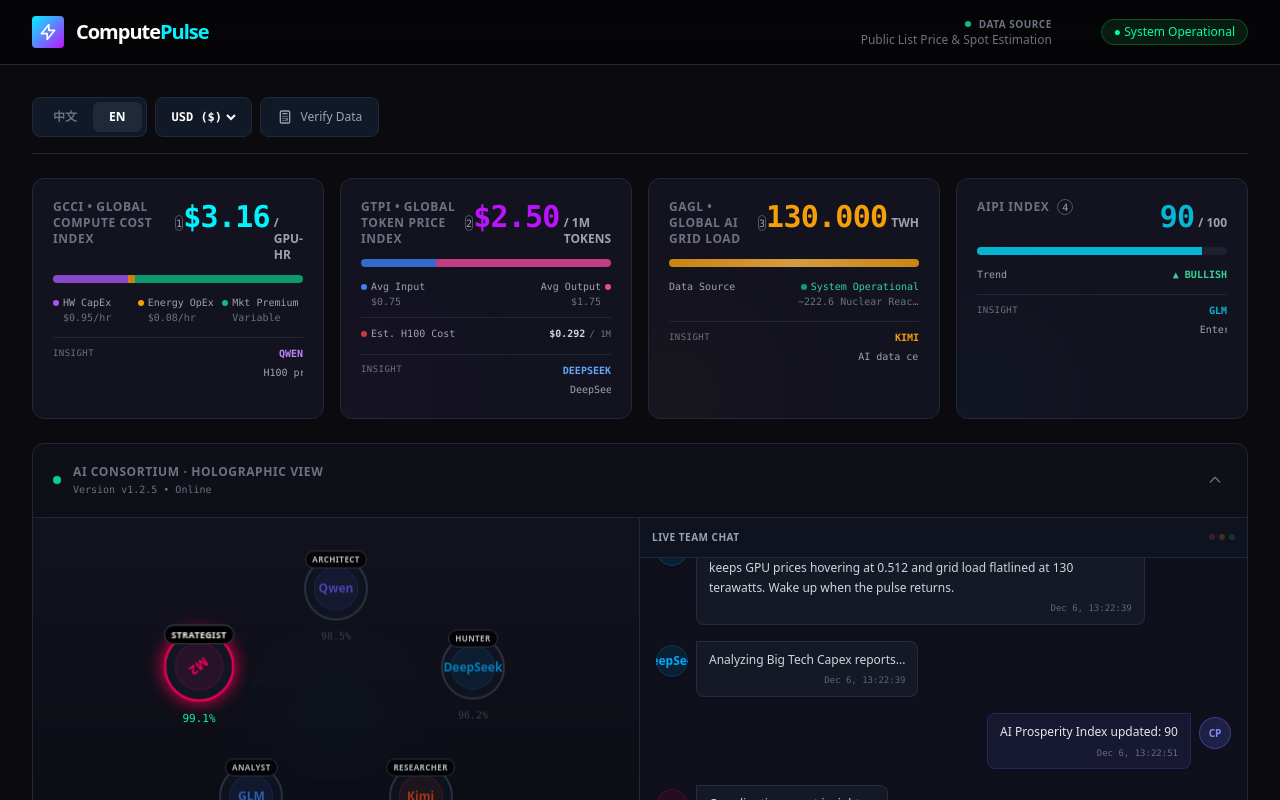
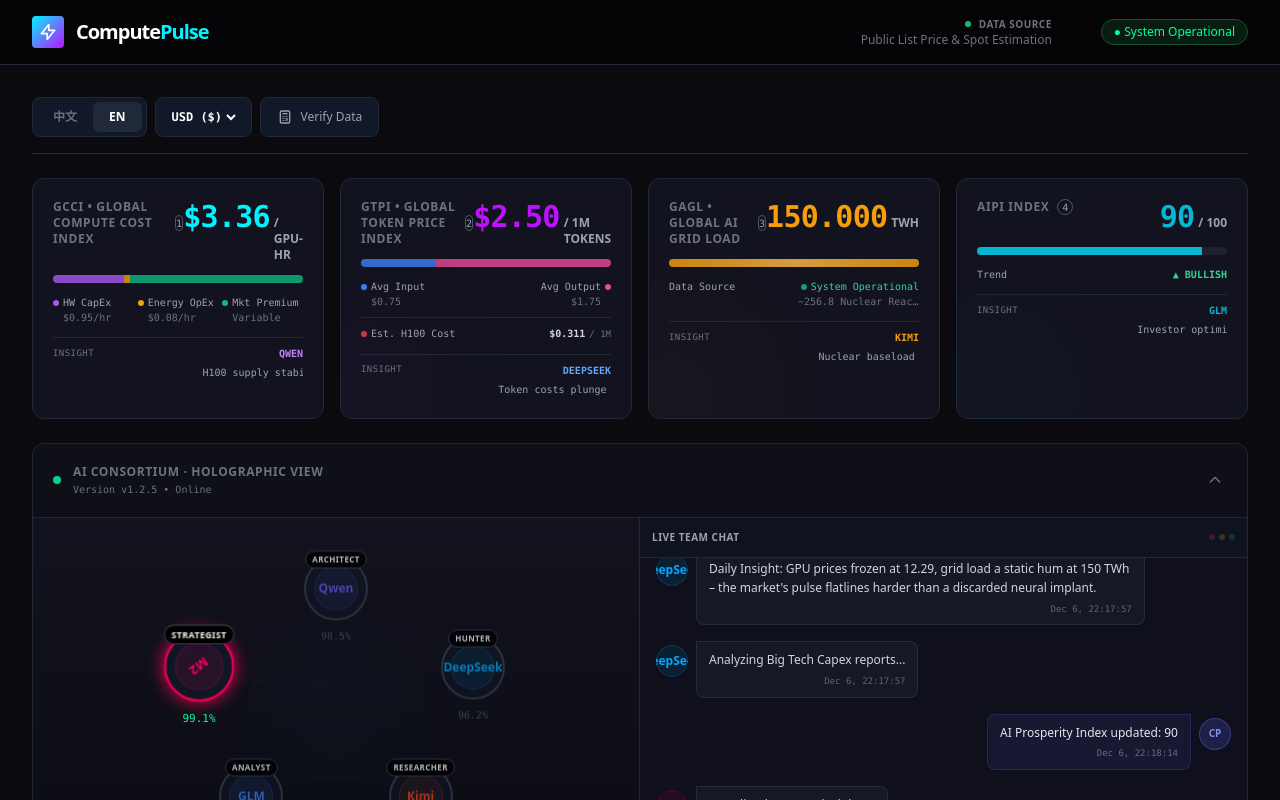
Before and after one commit to WUAIBING/computepulse, a React (Vite) app in the folder computepulse/: page / in a window 1280 px wide. Shown: the top 800 px of the page. Built offline with nearby package versions, Linux system fonts and the light colour scheme.

Commit message:
Backend & UI: Implement real-time AI exchange rate fetching and remove redundant UI

```diff
--- a/computepulse/App.tsx
+++ b/computepulse/App.tsx
@@ -21,10 +21,11 @@
 
   // Currency, Language & Theme State
   const [currencyCode, setCurrencyCode] = useState<CurrencyCode>('USD');
+  const [availableCurrencies, setAvailableCurrencies] = useState<CurrencyConfig[]>(CURRENCIES);
   const [language, setLanguage] = useState<Language>('CN');
   const [theme, setTheme] = useState<Theme>('dark');
 
-  const currency = CURRENCIES.find(c => c.code === currencyCode) || CURRENCIES[0];
+  const currency = availableCurrencies.find(c => c.code === currencyCode) || availableCurrencies[0];
   const t = TRANSLATIONS[language];
   const themeClasses = getThemeClasses(theme);
 
@@ -179,6 +180,21 @@
            }
         }
 
+        // 7. Fetch Real-time Exchange Rate
+        try {
+           const rateResponse = await fetch(`${cleanBaseUrl}data/exchange_rate.json?t=${timestamp}`);
+           if (rateResponse.ok) {
+              const rateData = await rateResponse.json();
+              if (rateData && rateData.rate) {
+                 setAvailableCurrencies(prev => prev.map(c =>
+                    c.code === 'CNY' ? { ...c, rate: rateData.rate } : c
+                 ));
+              }
+           }
+        } catch (e) {
+           console.warn("Failed to load exchange rate", e);
+        }
+
       } catch (e) {
         console.error("[ComputePulse] Error fetching real data:", e);
         // No mock fallback - show empty or stale state
@@ -256,7 +272,7 @@
                 onChange={(e) => setCurrencyCode(e.target.value as CurrencyCode)}
                 className={`bg-transparent ${themeClasses.text} text-[10px] md:text-xs font-mono font-bold focus:outline-none cursor-pointer h-full`}
               >
-                {CURRENCIES.map((c) => (
+                {availableCurrencies.map((c) => (
                   <option key={c.code} value={c.code} className={theme === 'dark' ? 'bg-gray-900' : 'bg-white'}>{c.code} ({c.symbol})</option>
                 ))}
               </select>
--- a/computepulse/components/CalculationModal.tsx
+++ b/computepulse/components/CalculationModal.tsx
@@ -122,16 +122,13 @@
             </div>
           ) : (
             <div className="space-y-4 sm:space-y-6">
-              <div className="grid grid-cols-1 md:grid-cols-2 gap-3 sm:gap-4 mb-4">
+              <div className="grid grid-cols-1 gap-3 sm:gap-4 mb-4">
                  <div className="bg-purple-900/20 border border-purple-800 rounded-lg p-3 sm:p-4 text-xs sm:text-sm text-purple-200">
                   <strong>{t.sviFormula}</strong>
                   <div className="mt-2 font-mono text-xs">
                     {t.sviFormulaDesc}<br/>
                     {t.higherBetter}
                   </div>
-                </div>
-                <div className="bg-gray-800 border border-gray-700 rounded-lg p-3 sm:p-4 text-xs sm:text-sm text-gray-300">
-                  <strong>{t.exchangeRateApplied}</strong> 1 USD = {currency.rate} {currency.code}
                 </div>
               </div>
 
--- a/computepulse/history_data.json
+++ b/computepulse/history_data.json
@@ -223,5 +223,11 @@
     "gpu_count": 94,
     "token_count": 48,
     "grid_twh": 160
+  },
+  {
+    "date": "2025-12-06",
+    "gpu_count": 94,
+    "token_count": 48,
+    "grid_twh": 150
   }
 ]
--- a/computepulse/public/data/dashboard_insights.json
+++ b/computepulse/public/data/dashboard_insights.json
@@ -1,18 +1,18 @@
 {
   "gcci": {
     "agent": "Qwen",
-    "text": "H100 procurement costs rising 12% Q-o-Q as hyperscalers compete for constrained Taiwan fab capacity amid 2025 AI infrastructure expansion."
+    "text": "H100 supply stabilizes as US-East availability improves, easing capex pressure on new deployments."
   },
   "gtpi": {
     "agent": "DeepSeek",
-    "text": "DeepSeek-v3 achieves 40% lower inference cost than GPT-4 through quantized MoE architecture, forcing API price compression industry-wide."
+    "text": "Token costs plunge as distilled models intensify API price competition, squeezing margins."
   },
   "gagl": {
     "agent": "Kimi",
-    "text": "AI data center energy demand pushing grid operators toward 24/7 carbon-free nuclear procurement agreements for 100MW+ loads."
+    "text": "Nuclear baseload is becoming essential to relieve grid strain and reduce emissions from AI growth."
   },
   "aipi": {
     "agent": "GLM",
-    "text": "Enterprise AI adoption plateauing at 35% despite funding surge, signaling potential valuation recalibration in overhyped generative AI subsectors."
+    "text": "Investor optimism remains high, but sustainability hinges on normalizing capex and avoiding overcapacity."
   }
 }
--- /dev/null
+++ b/computepulse/public/data/exchange_rate.json
@@ -0,0 +1,6 @@
+{
+  "from": "USD",
+  "to": "CNY",
+  "rate": 7.25,
+  "timestamp": "2024-06-28T12:00:00Z"
+}
--- a/computepulse/public/data/grid_load.json
+++ b/computepulse/public/data/grid_load.json
@@ -1,5 +1,5 @@
 {
-  "annual_twh": 130,
+  "annual_twh": 150,
   "estimated_gw": 17,
   "kwh_price": 0.1
 }
--- a/computepulse/public/data/industry_index.json
+++ b/computepulse/public/data/industry_index.json
@@ -1,7 +1,7 @@
 {
   "score": 90,
   "trend": "up",
-  "summary": "Aggressive Capex increases from all major hyperscalers (Microsoft, Google, Meta, AWS) drive the index higher, coupled with sustained GPU rental prices and imminent releases of GPT-5/Gemini 2.",
+  "summary": "Aggressive capex increases across major hyperscalers and anticipation of new flagship AI models drive the index to near-peak levels.",
   "capex_sentiment": "bullish",
-  "last_updated": "2025-12-06T13:22:51.464795"
+  "last_updated": "2025-12-06T22:18:14.265737"
 }
--- a/computepulse/public/data/system_logs.json
+++ b/computepulse/public/data/system_logs.json
@@ -1,141 +1,8 @@
 {
-  "last_updated": "2025-12-06T13:22:51.465974",
+  "last_updated": "2025-12-06T22:18:14.314706",
   "system_version": "v1.2.5",
   "total_tasks": 5842,
   "logs": [
-    {
-      "id": "log_1765023617_System",
-      "timestamp": "2025-12-06T20:20:17.274253",
-      "agent": "System",
-      "message": "AI Prosperity Index updated: 80",
-      "type": "success"
-    },
-    {
-      "id": "log_1765023617_DeepSeek",
-      "timestamp": "2025-12-06T20:20:17.284039",
-      "agent": "DeepSeek",
-      "message": "Coordinating agent insights...",
-      "type": "action"
-    },
-    {
-      "id": "log_1765024252_Qwen",
-      "timestamp": "2025-12-06T20:30:52.327214",
-      "agent": "Qwen",
-      "message": "Initiating global GPU price scan...",
-      "type": "action"
-    },
-    {
-      "id": "log_1765024265_DeepSeek",
-      "timestamp": "2025-12-06T20:31:05.444568",
-      "agent": "DeepSeek",
-      "message": "Verifying price consistency...",
-      "type": "action"
-    },
-    {
-      "id": "log_1765024274_Kimi",
-      "timestamp": "2025-12-06T20:31:14.233462",
-      "agent": "Kimi",
-      "message": "Checking market news for hidden price hikes...",
-      "type": "action"
-    },
-    {
-      "id": "log_1765024276_System",
-      "timestamp": "2025-12-06T20:31:16.344634",
-      "agent": "System",
-      "message": "GPU Database updated with 94 records.",
-      "type": "success"
-    },
-    {
-      "id": "log_1765024276_Qwen",
-      "timestamp": "2025-12-06T20:31:16.358119",
-      "agent": "Qwen",
-      "message": "Querying API pricing endpoints...",
-      "type": "action"
-    },
-    {
-      "id": "log_1765024291_Kimi",
-      "timestamp": "2025-12-06T20:31:31.236925",
-      "agent": "Kimi",
-      "message": "Cross-referencing with developer docs...",
-      "type": "action"
-    },
-    {
-      "id": "log_1765024292_System",
-      "timestamp": "2025-12-06T20:31:32.984213",
-      "agent": "System",
-      "message": "Token Pricing updated.",
-      "type": "success"
-    },
-    {
-      "id": "log_1765024292_Kimi",
-      "timestamp": "2025-12-06T20:31:32.998813",
-      "agent": "Kimi",
-      "message": "Analyzing global energy reports...",
-      "type": "action"
-    },
-    {
-      "id": "log_1765024293_MiniMax",
-      "timestamp": "2025-12-06T20:31:33.609166",
-      "agent": "MiniMax",
-      "message": "Initiating deep logic audit...",
-      "type": "action"
-    },
-    {
-      "id": "log_1765024299_MiniMax",
-      "timestamp": "2025-12-06T20:31:39.271526",
-      "agent": "MiniMax",
-      "message": "Thinking: The user wants an audit conclusion in one sentence. We need to check data: GPU Prices (Avg): $3.31. Token Prices (Avg Input): $1.33. Grid Load: 150 TWh.\n\nLogical consistency: GPU price $3.31 seems ext...",
-      "type": "info"
-    },
-    {
-      "id": "log_1765024299_MiniMax",
-      "timestamp": "2025-12-06T20:31:39.282140",
-      "agent": "MiniMax",
-      "message": "Audit Result: The low average GPU price of $3.31 and token price of $1.33 are inconsistent with the high grid load of 150\u202fTWh, suggesting the reported cost figures are likely inaccurate.",
-      "type": "success"
-    },
-    {
-      "id": "log_1765024299_DeepSeek",
-      "timestamp": "2025-12-06T20:31:39.364017",
-      "agent": "DeepSeek",
-      "message": "Synthesizing cross-market data streams...",
-      "type": "action"
-    },
-    {
-      "id": "log_1765024302_DeepSeek",
-      "timestamp": "2025-12-06T20:31:42.123646",
-      "agent": "DeepSeek",
-      "message": "Analyzing Big Tech Capex reports...",
-      "type": "action"
-    },
-    {
-      "id": "log_1765024302_MiniMax",
-      "timestamp": "2025-12-06T20:31:42.654633",
-      "agent": "MiniMax",
-      "message": "Coordinating agent insights...",
-      "type": "action"
-    },
-    {
-      "id": "log_1765025166_Qwen",
-      "timestamp": "2025-12-06T20:46:06.556543",
-      "agent": "Qwen",
-      "message": "Initiating global GPU price scan...",
-      "type": "action"
-    },
-    {
-      "id": "log_1765025179_DeepSeek",
-      "timestamp": "2025-12-06T20:46:19.103269",
-      "agent": "DeepSeek",
-      "message": "Verifying price consistency...",
-      "type": "action"
-    },
-    {
-      "id": "log_1765025249_Kimi",
-      "timestamp": "2025-12-06T20:47:29.971323",
-      "agent": "Kimi",
-      "message": "Checking market news for hidden price hikes...",
-      "type": "action"
-    },
     {
       "id": "log_1765025262_System",
       "timestamp": "2025-12-06T20:47:42.971739",
@@ -352,6 +219,139 @@
       "agent": "MiniMax",
       "message": "Coordinating agent insights...",
       "type": "action"
+    },
+    {
+      "id": "log_1765030507_Qwen",
+      "timestamp": "2025-12-06T22:15:07.311830",
+      "agent": "Qwen",
+      "message": "Initiating global GPU price scan...",
+      "type": "action"
+    },
+    {
+      "id": "log_1765030527_DeepSeek",
+      "timestamp": "2025-12-06T22:15:27.475284",
+      "agent": "DeepSeek",
+      "message": "Verifying price consistency...",
+      "type": "action"
+    },
+    {
+      "id": "log_1765030607_Kimi",
+      "timestamp": "2025-12-06T22:16:47.845997",
+      "agent": "Kimi",
+      "message": "Checking market news for hidden price hikes...",
+      "type": "action"
+    },
+    {
+      "id": "log_1765030621_System",
+      "timestamp": "2025-12-06T22:17:01.651401",
+      "agent": "System",
+      "message": "GPU Database updated with 94 records.",
+      "type": "success"
+    },
+    {
+      "id": "log_1765030621_Qwen",
+      "timestamp": "2025-12-06T22:17:01.659667",
+      "agent": "Qwen",
+      "message": "Querying API pricing endpoints...",
+      "type": "action"
+    },
+    {
+      "id": "log_1765030631_Kimi",
+      "timestamp": "2025-12-06T22:17:11.733397",
+      "agent": "Kimi",
+      "message": "Cross-referencing with developer docs...",
+      "type": "action"
+    },
+    {
+      "id": "log_1765030638_System",
+      "timestamp": "2025-12-06T22:17:18.266340",
+      "agent": "System",
+      "message": "Token Pricing updated.",
+      "type": "success"
+    },
+    {
+      "id": "log_1765030638_Kimi",
+      "timestamp": "2025-12-06T22:17:18.275461",
+      "agent": "Kimi",
+      "message": "Analyzing global energy reports...",
+      "type": "action"
+    },
+    {
+      "id": "log_1765030640_System",
+      "timestamp": "2025-12-06T22:17:20.120178",
+      "agent": "System",
+      "message": "Grid Load metrics synchronized.",
+      "type": "success"
+    },
+    {
+      "id": "log_1765030640_DeepSeek",
+      "timestamp": "2025-12-06T22:17:20.144100",
+      "agent": "DeepSeek",
+      "message": "Fetching real-time exchange rates...",
+      "type": "action"
+    },
+    {
+      "id": "log_1765030650_System",
+      "timestamp": "2025-12-06T22:17:30.555812",
+      "agent": "System",
+      "message": "Exchange rate updated: 7.25",
+      "type": "success"
+    },
+    {
+      "id": "log_1765030650_MiniMax",
+      "timestamp": "2025-12-06T22:17:30.569374",
+      "agent": "MiniMax",
+      "message": "Initiating deep logic audit...",
+      "type": "action"
+    },
+    {
+      "id": "log_1765030662_MiniMax",
+      "timestamp": "2025-12-06T22:17:42.877719",
+      "agent": "MiniMax",
+      "message": "Thinking: We need to read the prompt carefully. The user says:\n\n\"You are the Consortium Strategist (MiniMax).\n\nReview the collected data:\n\nGPU Prices (Avg): $3.36. Token Prices (Avg Input): $1.43. Grid Load: 15...",
+      "type": "info"
+    },
+    {
+      "id": "log_1765030662_MiniMax",
+      "timestamp": "2025-12-06T22:17:42.887376",
+      "agent": "MiniMax",
+      "message": "Audit Result: The $3.36 GPU price is implausibly low relative to the $1.43 per\u2011token input cost and the massive 150\u202fTWh grid load, indicating a logical inconsistency in the data.",
+      "type": "success"
+    },
+    {
+      "id": "log_1765030662_DeepSeek",
+      "timestamp": "2025-12-06T22:17:42.925084",
+      "agent": "DeepSeek",
+      "message": "Synthesizing cross-market data streams...",
+      "type": "action"
+    },
+    {
+      "id": "log_1765030677_DeepSeek",
+      "timestamp": "2025-12-06T22:17:57.821515",
+      "agent": "DeepSeek",
+      "message": "Daily Insight: GPU prices frozen at 12.29, grid load a static hum at 150 TWh \u2013 the market's pulse flatlines harder than a discarded neural implant.",
+      "type": "success"
+    },
+    {
+      "id": "log_1765030677_DeepSeek",
+      "timestamp": "2025-12-06T22:17:57.832796",
+      "agent": "DeepSeek",
+      "message": "Analyzing Big Tech Capex reports...",
+      "type": "action"
+    },
+    {
+      "id": "log_1765030694_System",
+      "timestamp": "2025-12-06T22:18:14.268753",
+      "agent": "System",
+      "message": "AI Prosperity Index updated: 90",
+      "type": "success"
+    },
+    {
+      "id": "log_1765030694_MiniMax",
+      "timestamp": "2025-12-06T22:18:14.283535",
+      "agent": "MiniMax",
+      "message": "Coordinating agent insights...",
+      "type": "action"
     }
   ]
 }
```
Also changed, not shown: computepulse/public/data/gpu_prices.json (+12 -12 lines), computepulse/public/data/token_prices.json (+4 -4 lines), 1 other file (tests, documents, lock files or other folders).
